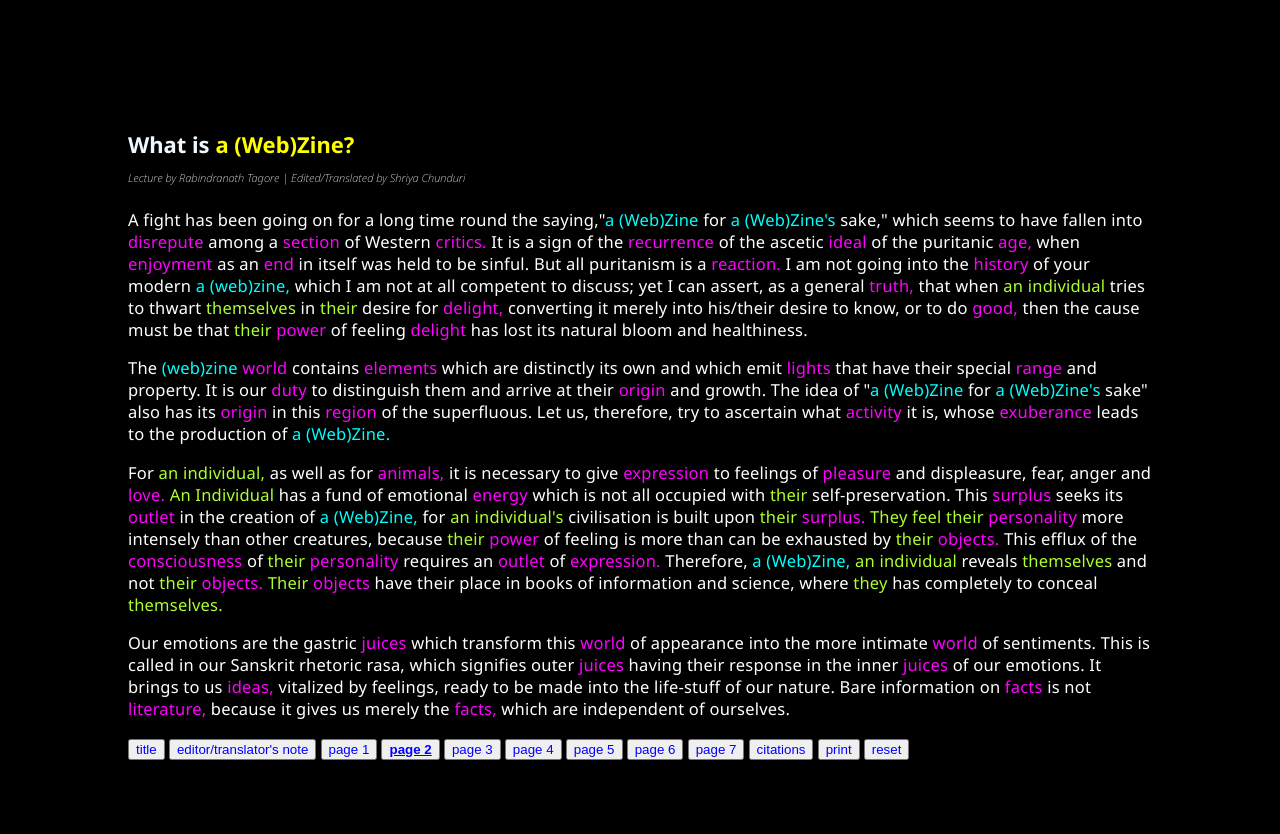
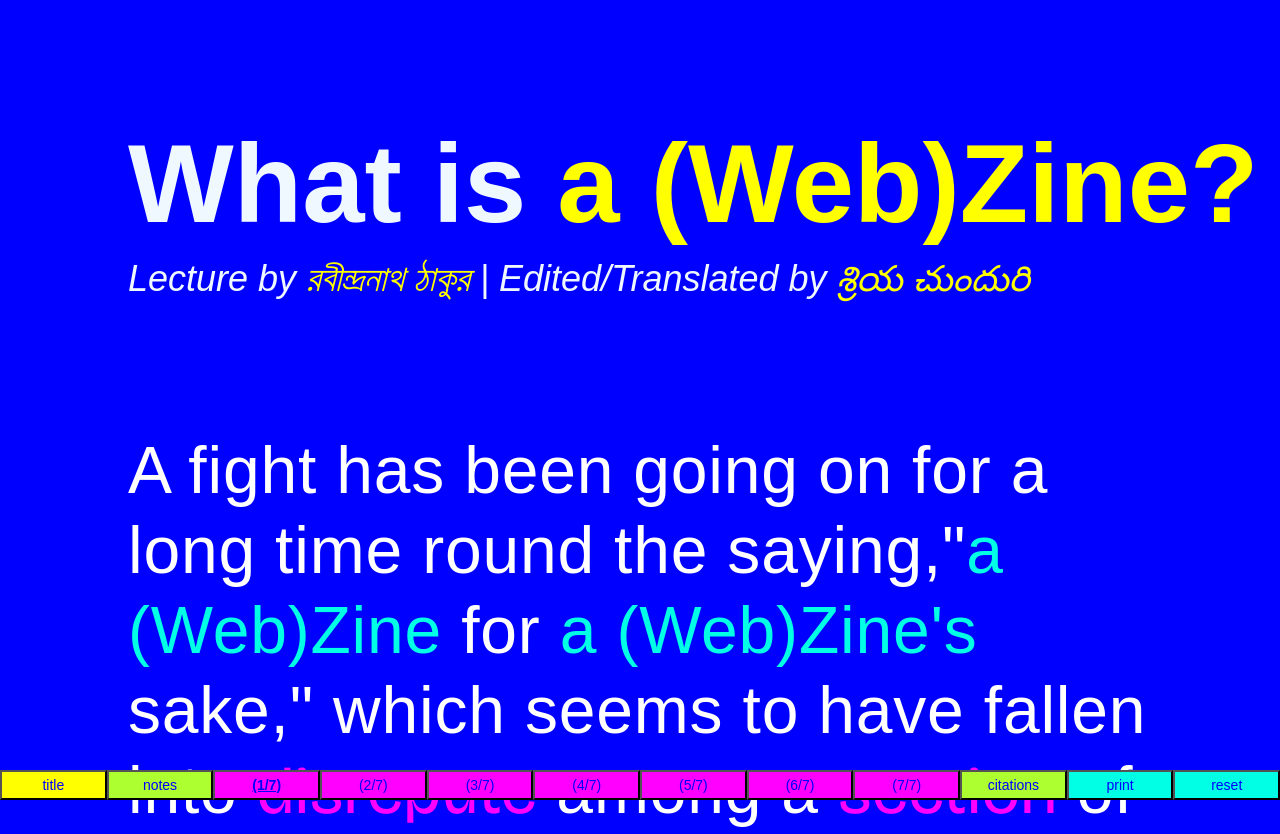
Before and after one commit to ShriRex/A-Web-Zine-for-Art-s-Sake, a plain HTML site: page page-2.html in a window 1280 px wide. Shown: the top 834 px of the page. Drawn offline with nearby package versions, Linux system fonts and the light colour scheme; a web font is replaced by a local one.

Commit message:
page 2 update

```diff
--- a/page-2-styles.css
+++ b/page-2-styles.css
@@ -1,38 +1,53 @@
 html {
   font-family: "Noto Sans", sans-serif;
+  scroll-behavior: smooth;
+  scrollbar-gutter: hidden;
+}
+
+::-webkit-scrollbar {
+    width: 0;
 }
 
 body {
-    background-color: black;
-    margin: 10%;
+    background-color: blue;
+    margin: 0;
 }
 
+
 h3{
-    font-family: "Noto Sans", sans-serif;
-    font-size: 1lh;
-    line-height: 1.5lh;
+    font-family: "Rethink Sans", sans-serif;
+    font-size: 14vmin;
+    line-height: 14vmin;
     vertical-align: top;
     color: aliceblue;
+    overflow: visible;
+    margin-left: 10%;
+    margin-top: 10%;
+
 }
 
 h6{
-    font-family: "Noto Sans", sans-serif;
-    font-size: 0.5lh;
+    font-family: "Rethink Sans", sans-serif;
+    font-size: 4.5vmin;
+    font-style: italic;
+    line-height: 5.75vmin;
     font-weight: 200;
-    font-style: italic;
-    line-height: 0.5lh;
     vertical-align: top;
     color: aliceblue;
-    margin-top: -1lh;
+    margin-top: -12vmin;
+    margin-left: 10%;
+
 }
 
 p {
     color: white;
-    font-family: "Noto Sans", sans-serif;
-    font-size: 0.75lh;
-    line-height: 1lh;
+    font-family: "Rethink Sans", sans-serif;
+    font-size: 8.25vmin;
+    line-height: 10vmin;
     vertical-align: middle;
     letter-spacing: 0.01lh;
+    margin: 10%;
+    hyphens: manual;
 }
 
 .unselect {
@@ -58,38 +73,83 @@ p {
 }
 
 .gender {
+     font-family: "Averia Libre";
+     font-style: italic;
     cursor: progress;
     color: greenyellow;
 }
 
 .language {
+    font-family: "Bricolage Grotesque", "Tiro Bangla", "Akaya Telivigala", "Anek Kannada", "Amita", sans-serif;
     cursor: help;
     color: magenta;
 }
 
 .creativity {
+    font-family: "Codystar", sans-serif;
     cursor: context-menu;
-    color: aqua;
+    color: rgb(0, 255, 229);
 }
 
 #greeting:hover {
-    text-decoration: underline;
+    text-decoration-line: line-through;
 }
 
 
 .unselect {
-    display: inline-block;
+    position: sticky;
+    position: fixed;
+    left: 0;
+    bottom: 0;
+    z-index: 10;
+    display: inline-flex;
+  flex-direction: row;
+  flex-wrap: wrap;
+  flex-flow: row;
+  justify-content: space-between;
+  align-items: center;
+  width: 100%;
+
+}
+
+.navoption {
+    width: 100%;
+}
+
+#title {
+    background-color: yellow;
+}
+
+#page {
+    background-color: magenta;
+}
+
+#citations {
+    background-color: greenyellow;
+}
+
+#print, #reset {
+    background-color: rgb(0, 255, 229);
+}
+
+button {
+    background: none;
 }
 
 a, .button {
+    font-family: "Rethink Sans", sans-serif;
+    font-size: 1.75vmin;
+    color: blue;
+    line-height: 3vmin;
+    text-align: center;
     text-decoration: none;
-    color: blue;
     cursor: copy;
 }
 
 
 @media print {
-  @page { size: 80mm auto; margin: 20%; }
+     body {-webkit-print-color-adjust: exact;}
+  @page { size: auto; }
 
   html {
     width: 8.5in !important;
@@ -100,36 +160,60 @@ a, .button {
     overflow: visible !important;
   }
 
+
+
   body {
+    content: "";
     display: block !important;
     position: static !important;
-    width: 7in !important;
-    margin: 10%  !important;
+    width: 7.5in !important;
     color: #000 !important;
     background: #fff !important;
-    font-size: 12px !important;
+    top: 1in;
+    bottom: 1in;
+    left: 1in;
+    right: 1in;
   }
 
-h3, p, .unselect, a{
+h3, p, h6, .unselect, a{
     color: #000;
+}
+
+h3 {
+    font-size: 32px;
+    line-height: 32px;
+    margin-top: 0;
+    margin-bottom: 0;
+    margin-left: 0;
+}
+
+h6 {
+    font-size: 16px;
+    line-height: 16px;
+    margin-top: 12px;
+    margin-bottom: 0;
+    margin-left: 0;
+}
+
+p {
+    font-size: 28px;
+    line-height: 32px;
+    margin-top: 12px;
+    margin-bottom: 12px;
+    margin-left: 0;
 }
 
 .clickable {
     color: #000;
 }
 
-.creativity {
-    text-decoration: underline;
-    text-decoration-style: wavy;
+a {
+    font-size: 12px;
 }
 
-.gender {
-    text-decoration: underline;
-    text-decoration-style: dashed;
+.unselect {
+    width: 50%;
+    height: 50%;
 }
 
-.language {
-    text-decoration: underline;
-    text-decoration-style: dotted;
 }
-}
--- a/page-2.html
+++ b/page-2.html
@@ -5,7 +5,7 @@
 <title>A (Web)Zine for Art's Sake</title>
 <link rel="preconnect" href="https://fonts.googleapis.com">
 <link rel="preconnect" href="https://fonts.gstatic.com" crossorigin>
-<link href="https://fonts.googleapis.com/css2?family=Noto+Sans:ital,wght@0,100..900;1,100..900&display=swap" rel="stylesheet">
+<link href="https://fonts.googleapis.com/css2?family=Akaya+Telivigala&family=Amita:wght@400;700&family=Anek+Kannada:wdth@89.7&family=Anek+Latin:wght@100..800&family=Averia+Libre:ital,wght@0,300;0,400;0,700;1,300;1,400;1,700&family=Bricolage+Grotesque:opsz,wght@12..96,200..800&family=Codystar:wght@300;400&family=Rethink+Sans:ital,wght@0,400..800;1,400..800&family=Tiro+Bangla:ital@0;1&display=swap" rel="stylesheet">
     <link rel="stylesheet" type="text/css" href="page-2-styles.css">
 <script src=""></script>
 <style type="text/css">
@@ -15,13 +15,13 @@ BODY { cursor:url(https://www.rw-designer.com/cursor-set/next-generation-set); }
 </style>
 </head>
 <body onclick="handleClick(event)">
-    <div class="lecture" st>
+    <div class="lecture">
       <h3>
         What is
         <span id="greeting" class="greeting clickable head" data-values="Art? /a (Web)Zine?">a (Web)Zine?</span>
       </h3>
       <h6>
-        Lecture by Rabindranath Tagore | Edited/Translated by Shriya Chunduri
+        Lecture by <span id="greeting" class="greeting clickable head" data-values="রবীন্দ্রনাথ ঠাকুর/रबीन्द्रनाथ ठाकुर/ರವೀಂದ್ರನಾಥ ಠಾಗೋರ್/రవీంద్రనాథ్ ఠాగూర్/Rabindranath Tagore">রবীন্দ্রনাথ ঠাকুর</span> | Edited/Translated by <span id="greeting" class="greeting clickable head" data-values="శ్రియ చుందురి/Shriya Chunduri/श्रिया चुंदुरी/ಶ್ರಿಯಾ ಚುಂದುರಿ">శ్రియ చుందురి</span>
       </h6>
     </div>
     <p>
@@ -44,6 +44,8 @@ BODY { cursor:url(https://www.rw-designer.com/cursor-set/next-generation-set); }
     <span id="greeting" class="greeting clickable language" data-values="end/উপসংহার/प्रयोजन/ముగింపు/ಸಂಕಲ್ಪ">end</span>
     in itself was held to be sinful. But all puritanism is a
     <span id="greeting" class="greeting clickable language" data-values="reaction./প্রতিক্রিয়া।/प्रतिक्रिया।/తిరుగు సమాధానం/ಪ್ರತಿಕ್ರಿಯೆ.">reaction.</span>
+    </p>
+    <p>
     I am not going into the
     <span id="greeting" class="greeting clickable language" data-values="history/ইতিহাস/इतिहास/చరిత్ర/ಇತಿಹಾಸ">history</span>
     of your modern
@@ -80,7 +82,10 @@ BODY { cursor:url(https://www.rw-designer.com/cursor-set/next-generation-set); }
     <span id="greeting" class="greeting clickable language" data-values="duty/কর্তব্য/कर्तव्य/కర్తవ్యం/ಕರ್ತವ್ಯ">duty</span>
     to distinguish them and arrive at their
     <span id="greeting" class="greeting clickable language" data-values="origin/আদি/उत्पत्ति/ఆరంభం/ಮೂಲ">origin</span>
-    and growth. The idea of "<span id="greeting" class="greeting clickable creativity" data-values="Art/a (Web)Zine">a (Web)Zine</span>
+    and growth.
+    </p>
+    <p>
+    The idea of "<span id="greeting" class="greeting clickable creativity" data-values="Art/a (Web)Zine">a (Web)Zine</span>
     for
     <span id="greeting" class="greeting clickable creativity" data-values="Art's/a (Web)Zine's">a (Web)Zine's</span>
     sake" also has its
@@ -122,6 +127,8 @@ BODY { cursor:url(https://www.rw-designer.com/cursor-set/next-generation-set); }
     civilisation is built upon
     <span id="greeting" class="greeting clickable gender" data-values="his/their/her">their</span>
     <span id="greeting" class="greeting clickable language" data-values="surplus/উদ্বর্ত।/अतिरिक्त।/అతి./ಹೆಚ್ಚುವರಿ.">surplus.</span>
+    </p>
+    <p>
     <span id="greeting" class="greeting clickable gender" data-values="He feels/They feel/She feels">They feel</span>
     <span id="greeting" class="greeting clickable gender" data-values="his/their/her">their</span>
     <span id="greeting" class="greeting clickable language" data-values="personality/ব্যক্তিত্ব/व्यक्तित्व/వ్యక్తిత్వం/ವ್ಯಕ್ತಿತ್ವ">personality</span>
@@ -140,6 +147,8 @@ BODY { cursor:url(https://www.rw-designer.com/cursor-set/next-generation-set); }
     <span id="greeting" class="greeting clickable language" data-values="outlet/উপায়/माध्यम/మార్గం/ಅರ್ಥ">outlet</span>
     of
     <span id="greeting" class="greeting clickable language" data-values="expression./প্রকাশ।/अभिव्यक्ति।/వ్యక్తీకరణ./ಅಭಿವ್ಯಕ್ತಿ">expression.</span>
+    </p>
+    <p>
     Therefore,
     <span id="greeting" class="greeting clickable creativity" data-values="Art,/a (Web)Zine,">a (Web)Zine,</span>
     <span id="greeting" class="greeting clickable gender" data-values="man/an individual/woman">an individual</span>
@@ -166,7 +175,10 @@ BODY { cursor:url(https://www.rw-designer.com/cursor-set/next-generation-set); }
     <span id="greeting" class="greeting clickable language" data-values="juices/সারমর্ম/रस/రసాలు/ರಸಗಳು">juices</span>
     having their response in the inner
     <span id="greeting" class="greeting clickable language" data-values="juices/সারমর্ম/रस/రసాలు/ರಸಗಳು">juices</span>
-    of our emotions. It brings to us
+    of our emotions.
+    </p>
+    <p>
+    It brings to us
     <span id="greeting" class="greeting clickable language" data-values="ideas,/ধারণা,/विचारों,/ఆలోచనలు,/ಕಲ್ಪನೆಗಳು, ">ideas,</span>
     vitalized by feelings, ready to be made into the life-stuff of our nature. Bare information on
     <span id="greeting" class="greeting clickable language" data-values="facts/তথ্য/तथ्य/వాస్తవాలు/ವಾಸ್ತವಾಂಶಗಳು">facts</span>
@@ -177,21 +189,20 @@ BODY { cursor:url(https://www.rw-designer.com/cursor-set/next-generation-set); }
     which are independent of ourselves.
     </p>
 
-     <div id="b" class="unselect">
-        <button id="title" class="unselect"><a href="index.html" aria-current="false">title</a></button>
-        <button id="note"><a href="note.html" aria-current="false">editor/translator's note</a></button>
-        <button id="page-1"><a href="page-1.html" aria-current="false">page 1</a></button>
-        <button id="page-2"><a href="page-2.html" aria-current="page">page 2</a></button>
-        <button id="page-3"><a href="page-3.html" aria-current="false">page 3</a></button>
-        <button id="page-4"><a href="page-4.html" aria-current="false">page 4</a></button>
-        <button id="page-5"><a href="page-5.html" aria-current="false">page 5</a></button>
-        <button id="page-6"><a href="page-6.html" aria-current="false">page 6</a></button>
-        <button id="page-7"><a href="page-7.html" aria-current="false">page 7</a></button>
-        <button id="citations"><a href="citations.html" aria-current="false">citations</a></button>
-        <button class="printbutton" id="p" onclick="window.print()"><a href="" aria-current="false">print</a></button>
-        <button onClick="window.location.reload();" id="reset"><a href="" aria-current="false">reset</a></button>
-    </div>
-
+      <nav id="b" class="unselect">
+        <button id="title" class="navoption"><a href="index.html" aria-current="false">title</a></button>
+        <button id="citations" class="navoption"><a href="note.html" aria-current="false">notes</a></button>
+        <button id="page" class="navoption"><a href="page-1.html" aria-current="page">(1/7)</a></button>
+        <button id="page" class="navoption"><a href="page-2.html" aria-current="false">(2/7)</a></button>
+        <button id="page" class="navoption"><a href="page-3.html" aria-current="false">(3/7)</a></button>
+        <button id="page" class="navoption"><a href="page-4.html" aria-current="false">(4/7)</a></button>
+        <button id="page" class="navoption"><a href="page-5.html" aria-current="false">(5/7)</a></button>
+        <button id="page" class="navoption"><a href="page-6.html" aria-current="false">(6/7)</a></button>
+        <button id="page" class="navoption"><a href="page-7.html" aria-current="false">(7/7)</a></button>
+        <button id="citations" class="navoption"><a href="citations.html" aria-current="false">citations</a></button>
+        <button class="printbutton navoption" id="print" onclick="window.print()"><a href="" aria-current="false">print</a></button>
+        <button class="navoption" onClick="window.location.reload();" id="reset"><a href="" aria-current="false">reset</a></button>
+    </nav>
 
 <script>
           function handleClick(event) {
```
Also changed, not shown: page-1.html (+0 -15 lines), 1 other file.
